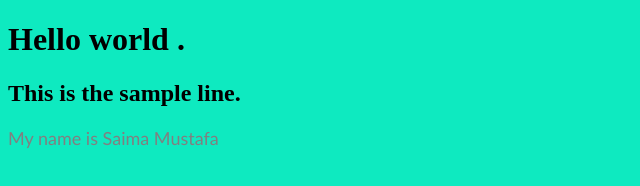
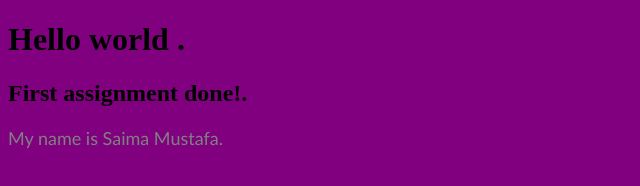
Before and after one commit to SaimaMustafa/Assignment-no-1, a plain HTML site: page index.html in a window 1280 px wide. Shown: the whole page, without its empty margins (0-640 px from the left). Drawn offline with Linux system fonts and the light colour scheme.

Commit message:
update text

```diff
--- a/index.html
+++ b/index.html
@@ -7,11 +7,12 @@
     <title>Document</title>
 </head>
 
-<body bgcolor="peeach">
+<body bgcolor="purple">
 
     <h1>Hello world .</h1>
-    <h2> This is the sample line.</h2>
-    <font size="4" color=" grey " face="calibri ">My name is Saima Mustafa</font size colorface>
+    <h2> First assignment done!.
+       </h2>
+    <font size="4" color=" grey " face="calibri ">My name is Saima Mustafa. </font size colorface>
 </body>
 
 </html>
```
